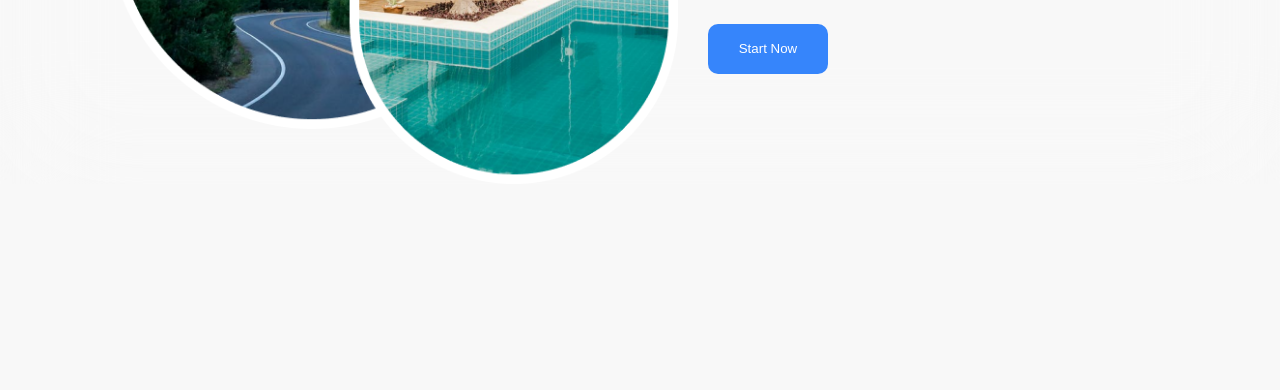
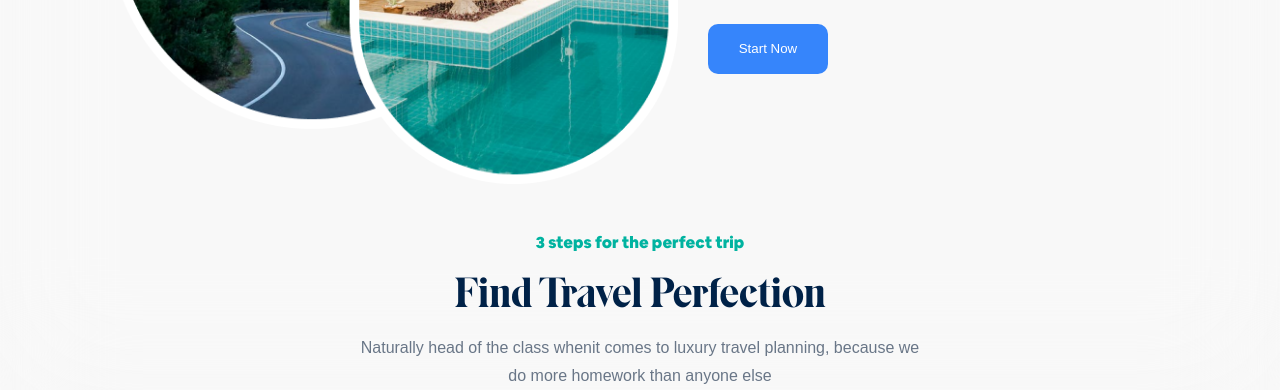
Before and after one commit to zhannettemityaeva/sozvon5, a plain HTML site: page index.html in a window 1280 px wide. Shown: the part 563-953 px from the top of the page. Before the commit the page ends 800 px from the top, so only its background shows below. Drawn offline with Linux system fonts and the light colour scheme.

Commit message:
third commit

```diff
--- a/index.html
+++ b/index.html
@@ -26,15 +26,19 @@
     <section class="booking">
         <img src="./assets/Group 143.png" alt="nature_photo" class="bookingImg">
         <div class="bookingText">
-            <p>Let’s Enjoy Your Trip with TripGoal </p>
+            <p>Let’s Enjoy Your Trip with TripGoal <img src="./assets/Group.svg" alt="rocket"></p>
             <p class="mainText">Thinking of taking a break from every day's busy life? Planning to go out of the country
                 with your loved
                 ones to have some fun and quality time in a cost-effective way?</p>
             <button class="button">Start Now</button>
         </div>
-
     </section>
-
+    <section class="three_steps">
+        <p class="three_steps one">3 steps for the perfect trip</p>
+        <p class="three_steps two">Find travel perfection</p>
+        <p class="three_steps three">Naturally head of the class whenit comes to luxury travel planning, because we do
+            more homework than anyone else</p>
+    </section>
 </body>
 
 </html>
--- a/styles/index.css
+++ b/styles/index.css
@@ -74,3 +74,37 @@ font-size: 16px;
 line-height: 175%;
 color: #697687;
 }
+.three_steps{
+    margin: 0 auto;
+    text-align: center;
+    padding-top: 50px;
+}
+.three_steps.one{
+    font-family: airbnb-c;
+font-weight: 300;
+font-size: 16px;
+line-height: 112%;
+text-align: center;
+color: #00b3a0;
+padding-top: 0px;
+}
+.three_steps.two{
+    font-family: eksell-c;
+    font-weight: 500;
+font-size: 42px;
+line-height: 124%;
+text-transform: capitalize;
+text-align: center;
+color: #002248;
+padding-top: 15px;
+}
+.three_steps.three{
+    max-width: 568px;
+    font-family:sans-serif;
+font-weight: 400;
+font-size: 16px;
+line-height: 175%;
+text-align: center;
+color: #697687;
+padding-top: 15px;
+}
```
Also changed, not shown: assets/Group.svg (added).
